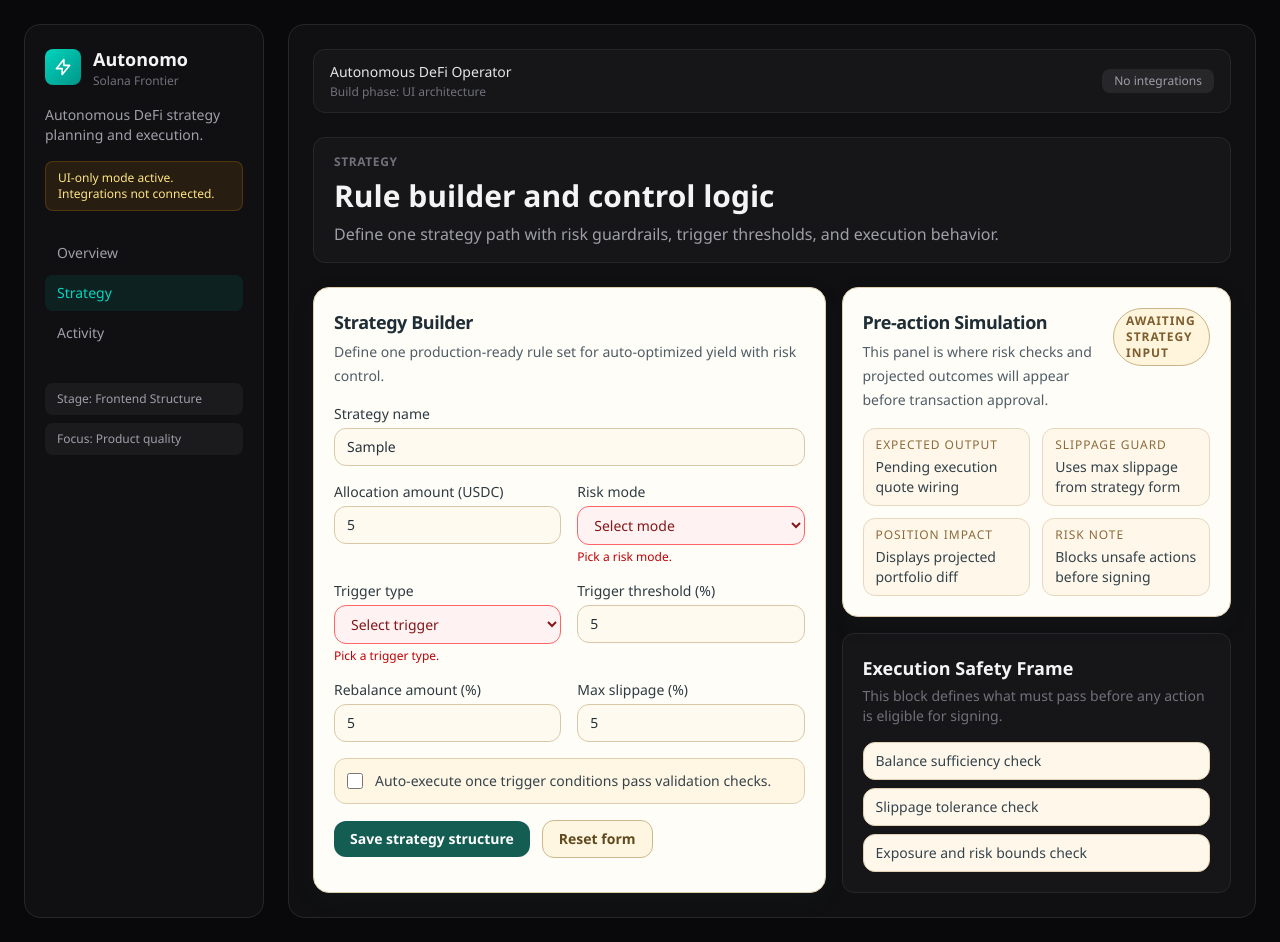
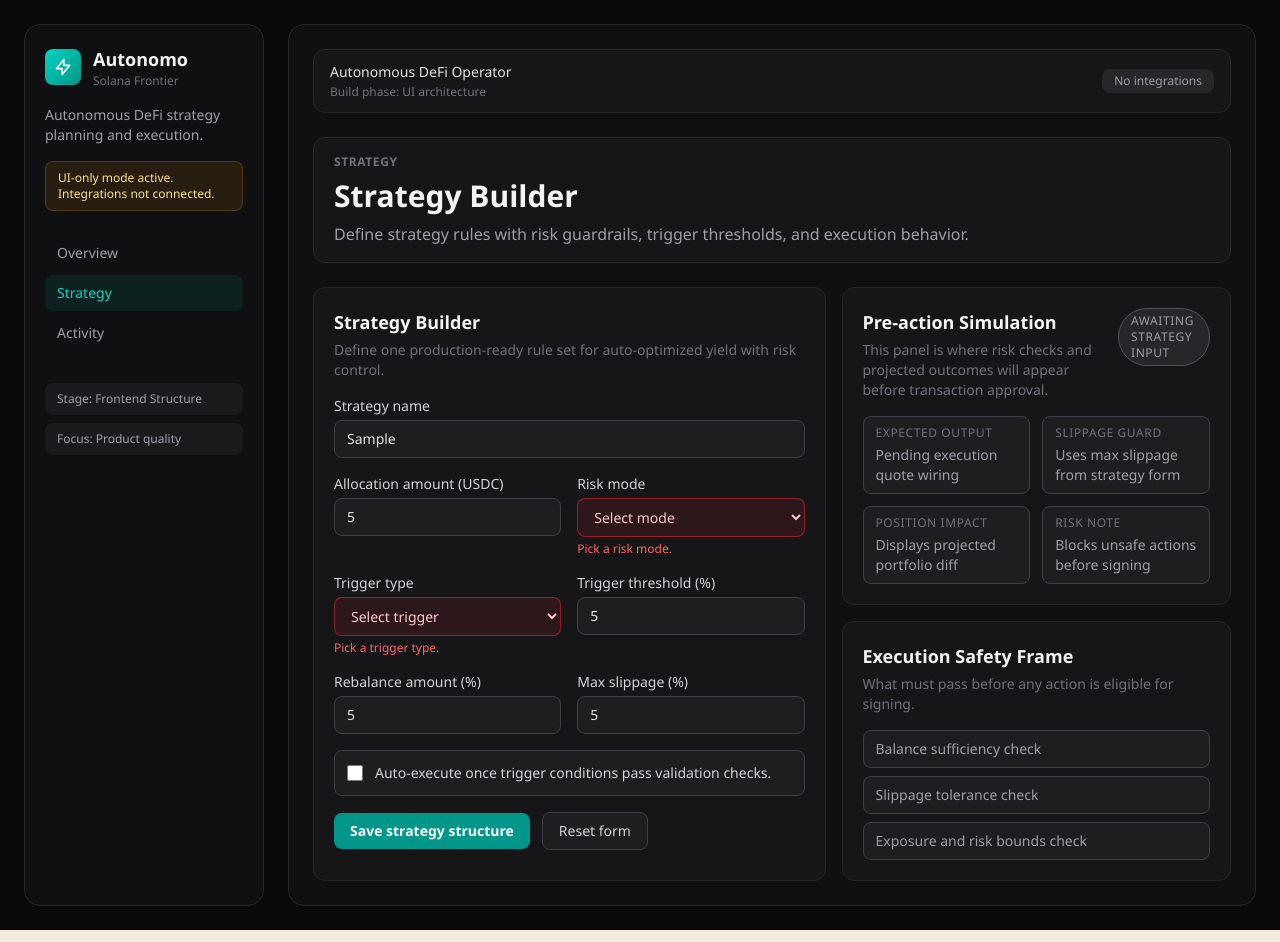
Before and after one commit to dovidmoishe/Autonomo, a Next.js app in the folder apps/web/: page /strategy in a window 1280 px wide. Both pictures are taken after typing "Sample", "5", "5", "5", "5" into the empty fields and a click on the button "Save strategy structure". Built offline with nearby package versions, Linux system fonts and the light colour scheme.

Commit message:
feat: ui revamp

```diff
--- a/apps/web/src/app/(dashboard)/strategy/page.tsx
+++ b/apps/web/src/app/(dashboard)/strategy/page.tsx
@@ -8,8 +8,8 @@ export default function StrategyPage() {
     <div className="space-y-6">
       <PageHeader
         eyebrow="Strategy"
-        title="Rule builder and control logic"
-        description="Define one strategy path with risk guardrails, trigger thresholds, and execution behavior."
+        title="Strategy Builder"
+        description="Define strategy rules with risk guardrails, trigger thresholds, and execution behavior."
       />
 
       <div className="grid gap-4 xl:grid-cols-[1.25fr_0.95fr]">
@@ -20,16 +20,16 @@ export default function StrategyPage() {
 
           <SectionCard
             title="Execution Safety Frame"
-            description="This block defines what must pass before any action is eligible for signing."
+            description="What must pass before any action is eligible for signing."
           >
-            <ul className="grid gap-2 text-sm text-[#33434d]">
-              <li className="rounded-xl border border-[#e0d1b4] bg-[#fff8ea] px-3 py-2">
+            <ul className="grid gap-2 text-sm text-zinc-400">
+              <li className="rounded-lg border border-zinc-700 bg-zinc-800/50 px-3 py-2">
                 Balance sufficiency check
               </li>
-              <li className="rounded-xl border border-[#e0d1b4] bg-[#fff8ea] px-3 py-2">
+              <li className="rounded-lg border border-zinc-700 bg-zinc-800/50 px-3 py-2">
                 Slippage tolerance check
               </li>
-              <li className="rounded-xl border border-[#e0d1b4] bg-[#fff8ea] px-3 py-2">
+              <li className="rounded-lg border border-zinc-700 bg-zinc-800/50 px-3 py-2">
                 Exposure and risk bounds check
               </li>
             </ul>
--- a/apps/web/src/components/empty-state.tsx
+++ b/apps/web/src/components/empty-state.tsx
@@ -5,9 +5,9 @@ type EmptyStateProps = {
 
 export function EmptyState({ title, description }: EmptyStateProps) {
   return (
-    <div className="rounded-2xl border border-dashed border-[#cab489] bg-[#fff8ea] p-5 text-center">
-      <p className="text-lg font-semibold tracking-tight text-[#243239]">{title}</p>
-      <p className="mx-auto mt-2 max-w-xl text-sm leading-6 text-[#4d5b65]">
+    <div className="rounded-xl border border-dashed border-zinc-700 bg-zinc-800/20 p-5 text-center">
+      <p className="text-lg font-semibold text-zinc-300">{title}</p>
+      <p className="mx-auto mt-2 max-w-xl text-sm text-zinc-500">
         {description}
       </p>
     </div>
--- a/apps/web/src/components/loading-skeleton.tsx
+++ b/apps/web/src/components/loading-skeleton.tsx
@@ -8,7 +8,7 @@ export function LoadingSkeleton({ lines = 4 }: LoadingSkeletonProps) {
       {Array.from({ length: lines }).map((_, index) => (
         <div
           key={index}
-          className="h-4 animate-pulse rounded-lg bg-[#eadcc4]"
+          className="h-4 animate-pulse rounded-lg bg-zinc-700"
           style={{ width: `${100 - index * 7}%` }}
         />
       ))}
--- a/apps/web/src/components/simulation-card.tsx
+++ b/apps/web/src/components/simulation-card.tsx
@@ -6,49 +6,49 @@ export function SimulationCard({ mode = "idle" }: SimulationCardProps) {
   const statusText = mode === "ready" ? "Ready for simulation" : "Awaiting strategy input";
 
   return (
-    <section className="rounded-2xl border border-[#deceb0] bg-[#fffdf7] p-4 shadow-[0_8px_24px_rgba(43,58,68,0.08)] sm:p-5">
+    <section className="rounded-xl border border-zinc-800 bg-zinc-800/30 p-4 sm:p-5">
       <header className="flex items-start justify-between gap-3">
         <div>
-          <h3 className="text-lg font-semibold tracking-tight text-[#1f2d36]">
+          <h3 className="text-lg font-semibold text-zinc-100">
             Pre-action Simulation
           </h3>
-          <p className="mt-1 text-sm leading-6 text-[#4f5d66]">
+          <p className="mt-1 text-sm text-zinc-500">
             This panel is where risk checks and projected outcomes will appear
             before transaction approval.
           </p>
         </div>
-        <span className="rounded-full border border-[#cab489] bg-[#fff4dc] px-3 py-1 text-xs font-semibold uppercase tracking-[0.08em] text-[#7c5e2f]">
+        <span className="rounded-full border border-zinc-600 bg-zinc-800 px-3 py-1 text-xs font-medium uppercase tracking-wider text-zinc-400">
           {statusText}
         </span>
       </header>
 
       <div className="mt-4 grid gap-3 text-sm sm:grid-cols-2">
-        <div className="rounded-xl border border-[#e5d8bf] bg-[#fff8ea] px-3 py-2">
-          <p className="text-xs uppercase tracking-[0.08em] text-[#8b6a3b]">
+        <div className="rounded-lg border border-zinc-700 bg-zinc-800/50 px-3 py-2">
+          <p className="text-xs font-medium uppercase tracking-wider text-zinc-500">
             Expected output
           </p>
-          <p className="mt-1 text-[#32414a]">Pending execution quote wiring</p>
+          <p className="mt-1 text-zinc-400">Pending execution quote wiring</p>
         </div>
 
-        <div className="rounded-xl border border-[#e5d8bf] bg-[#fff8ea] px-3 py-2">
-          <p className="text-xs uppercase tracking-[0.08em] text-[#8b6a3b]">
+        <div className="rounded-lg border border-zinc-700 bg-zinc-800/50 px-3 py-2">
+          <p className="text-xs font-medium uppercase tracking-wider text-zinc-500">
             Slippage guard
           </p>
-          <p className="mt-1 text-[#32414a]">Uses max slippage from strategy form</p>
+          <p className="mt-1 text-zinc-400">Uses max slippage from strategy form</p>
         </div>
 
-        <div className="rounded-xl border border-[#e5d8bf] bg-[#fff8ea] px-3 py-2">
-          <p className="text-xs uppercase tracking-[0.08em] text-[#8b6a3b]">
+        <div className="rounded-lg border border-zinc-700 bg-zinc-800/50 px-3 py-2">
+          <p className="text-xs font-medium uppercase tracking-wider text-zinc-500">
             Position impact
           </p>
-          <p className="mt-1 text-[#32414a]">Displays projected portfolio diff</p>
+          <p className="mt-1 text-zinc-400">Displays projected portfolio diff</p>
         </div>
 
-        <div className="rounded-xl border border-[#e5d8bf] bg-[#fff8ea] px-3 py-2">
-          <p className="text-xs uppercase tracking-[0.08em] text-[#8b6a3b]">
+        <div className="rounded-lg border border-zinc-700 bg-zinc-800/50 px-3 py-2">
+          <p className="text-xs font-medium uppercase tracking-wider text-zinc-500">
             Risk note
           </p>
-          <p className="mt-1 text-[#32414a]">Blocks unsafe actions before signing</p>
+          <p className="mt-1 text-zinc-400">Blocks unsafe actions before signing</p>
         </div>
       </div>
     </section>
--- a/apps/web/src/components/strategy-form.tsx
+++ b/apps/web/src/components/strategy-form.tsx
@@ -76,10 +76,10 @@ function validate(values: StrategyFormValues): FieldErrors {
 
 function inputClass(hasError: boolean): string {
   if (hasError) {
-    return "mt-1 w-full rounded-xl border border-red-400 bg-red-50 px-3 py-2 text-sm text-red-900 outline-none";
+    return "mt-1 w-full rounded-lg border border-red-500/50 bg-red-500/10 px-3 py-2 text-sm text-red-200 outline-none";
   }
 
-  return "mt-1 w-full rounded-xl border border-[#d9c8a7] bg-[#fffaf0] px-3 py-2 text-sm text-[#24323a] outline-none transition focus:border-teal-500 focus:ring-2 focus:ring-teal-200";
+  return "mt-1 w-full rounded-lg border border-zinc-700 bg-zinc-800/50 px-3 py-2 text-sm text-zinc-200 outline-none transition focus:border-teal-500 focus:ring-2 focus:ring-teal-500/20";
 }
 
 export function StrategyForm() {
@@ -122,19 +122,19 @@ export function StrategyForm() {
   }
 
   return (
-    <section className="rounded-2xl border border-[#deceb0] bg-[#fffdf7] p-4 shadow-[0_8px_24px_rgba(43,58,68,0.08)] sm:p-5">
+    <section className="rounded-xl border border-zinc-800 bg-zinc-800/30 p-4 sm:p-5">
       <header>
-        <h3 className="text-lg font-semibold tracking-tight text-[#1f2d36]">
+        <h3 className="text-lg font-semibold text-zinc-100">
           Strategy Builder
         </h3>
-        <p className="mt-1 text-sm leading-6 text-[#4f5d66]">
+        <p className="mt-1 text-sm text-zinc-500">
           Define one production-ready rule set for auto-optimized yield with risk
           control.
         </p>
       </header>
 
       <form className="mt-4 grid gap-4" onSubmit={handleSubmit} noValidate>
-        <label className="text-sm font-medium text-[#2d3b43]">
+        <label className="text-sm font-medium text-zinc-300">
           Strategy name
           <input
             name="strategyName"
@@ -146,14 +146,14 @@ export function StrategyForm() {
             className={inputClass(Boolean(visibleError("strategyName")))}
           />
           {visibleError("strategyName") ? (
-            <span className="mt-1 block text-xs text-red-700">
+            <span className="mt-1 block text-xs text-red-400">
               {visibleError("strategyName")}
             </span>
           ) : null}
         </label>
 
         <div className="grid gap-4 sm:grid-cols-2">
-          <label className="text-sm font-medium text-[#2d3b43]">
+          <label className="text-sm font-medium text-zinc-300">
             Allocation amount (USDC)
             <input
               name="allocationAmount"
@@ -167,13 +167,13 @@ export function StrategyForm() {
               className={inputClass(Boolean(visibleError("allocationAmount")))}
             />
             {visibleError("allocationAmount") ? (
-              <span className="mt-1 block text-xs text-red-700">
+              <span className="mt-1 block text-xs text-red-400">
                 {visibleError("allocationAmount")}
               </span>
             ) : null}
           </label>
 
-          <label className="text-sm font-medium text-[#2d3b43]">
+          <label className="text-sm font-medium text-zinc-300">
             Risk mode
             <select
               name="riskMode"
@@ -188,7 +188,7 @@ export function StrategyForm() {
               <option value="aggressive">Aggressive</option>
             </select>
             {visibleError("riskMode") ? (
-              <span className="mt-1 block text-xs text-red-700">
+              <span className="mt-1 block text-xs text-red-400">
                 {visibleError("riskMode")}
               </span>
             ) : null}
@@ -196,7 +196,7 @@ export function StrategyForm() {
         </div>
 
         <div className="grid gap-4 sm:grid-cols-2">
-          <label className="text-sm font-medium text-[#2d3b43]">
+          <label className="text-sm font-medium text-zinc-300">
             Trigger type
             <select
               name="triggerType"
@@ -210,13 +210,13 @@ export function StrategyForm() {
               <option value="price_drop">Price drop</option>
             </select>
             {visibleError("triggerType") ? (
-              <span className="mt-1 block text-xs text-red-700">
+              <span className="mt-1 block text-xs text-red-400">
                 {visibleError("triggerType")}
               </span>
             ) : null}
           </label>
 
-          <label className="text-sm font-medium text-[#2d3b43]">
+          <label className="text-sm font-medium text-zinc-300">
             Trigger threshold (%)
             <input
               name="triggerThreshold"
@@ -230,7 +230,7 @@ export function StrategyForm() {
               className={inputClass(Boolean(visibleError("triggerThreshold")))}
             />
             {visibleError("triggerThreshold") ? (
-              <span className="mt-1 block text-xs text-red-700">
+              <span className="mt-1 block text-xs text-red-400">
                 {visibleError("triggerThreshold")}
               </span>
             ) : null}
@@ -238,7 +238,7 @@ export function StrategyForm() {
         </div>
 
         <div className="grid gap-4 sm:grid-cols-2">
-          <label className="text-sm font-medium text-[#2d3b43]">
+          <label className="text-sm font-medium text-zinc-300">
             Rebalance amount (%)
             <input
               name="rebalancePercent"
@@ -253,13 +253,13 @@ export function StrategyForm() {
               className={inputClass(Boolean(visibleError("rebalancePercent")))}
             />
             {visibleError("rebalancePercent") ? (
-              <span className="mt-1 block text-xs text-red-700">
+              <span className="mt-1 block text-xs text-red-400">
                 {visibleError("rebalancePercent")}
               </span>
             ) : null}
           </label>
 
-          <label className="text-sm font-medium text-[#2d3b43]">
+          <label className="text-sm font-medium text-zinc-300">
             Max slippage (%)
             <input
               name="maxSlippage"
@@ -274,20 +274,20 @@ export function StrategyForm() {
               className={inputClass(Boolean(visibleError("maxSlippage")))}
             />
             {visibleError("maxSlippage") ? (
-              <span className="mt-1 block text-xs text-red-700">
+              <span className="mt-1 block text-xs text-red-400">
                 {visibleError("maxSlippage")}
               </span>
             ) : null}
           </label>
         </div>
 
-        <label className="flex items-start gap-3 rounded-xl border border-[#dfcfb1] bg-[#fff7e4] p-3 text-sm text-[#35434c]">
+        <label className="flex items-start gap-3 rounded-lg border border-zinc-700 bg-zinc-800/50 p-3 text-sm text-zinc-300">
           <input
             name="autoExecute"
             type="checkbox"
             checked={values.autoExecute}
             onChange={(event) => updateField("autoExecute", event.target.checked)}
-            className="mt-0.5 h-4 w-4 rounded border-[#b89c6b]"
+            className="mt-0.5 h-4 w-4 rounded border-zinc-600 bg-zinc-800"
           />
           <span>
             Auto-execute once trigger conditions pass validation checks.
@@ -297,13 +297,13 @@ export function StrategyForm() {
         <div className="flex flex-wrap items-center gap-3">
           <button
             type="submit"
-            className="rounded-xl bg-[#145d53] px-4 py-2 text-sm font-semibold text-white transition hover:bg-[#0f4e46]"
+            className="rounded-lg bg-teal-600 px-4 py-2 text-sm font-semibold text-white transition hover:bg-teal-500"
           >
             Save strategy structure
           </button>
           <button
             type="button"
-            className="rounded-xl border border-[#ccb88f] bg-[#fff6e1] px-4 py-2 text-sm font-semibold text-[#5f4a1f]"
+            className="rounded-lg border border-zinc-700 bg-zinc-800/50 px-4 py-2 text-sm font-medium text-zinc-300 hover:bg-zinc-800"
             onClick={() => {
               setValues(INITIAL_VALUES);
               setTouched({});
@@ -315,7 +315,7 @@ export function StrategyForm() {
         </div>
 
         {submitted && !hasErrors ? (
-          <p className="rounded-xl border border-emerald-300 bg-emerald-50 px-3 py-2 text-sm text-emerald-900">
+          <p className="rounded-lg border border-emerald-500/50 bg-emerald-500/10 px-3 py-2 text-sm text-emerald-400">
             Structure validated. Wire submit handler to backend strategy endpoint
             next.
           </p>
```
Also changed, not shown: apps/web/src/app/(dashboard)/activity/page.tsx (+6 -6 lines), apps/web/src/app/(dashboard)/overview/page.tsx (+7 -7 lines), apps/web/src/components/activity-timeline.tsx (+16 -16 lines), apps/web/src/components/error-state.tsx (+4 -4 lines), apps/web/src/components/explanation-card.tsx (+7 -7 lines), apps/web/src/components/wallet-status.tsx (+16 -16 lines).
